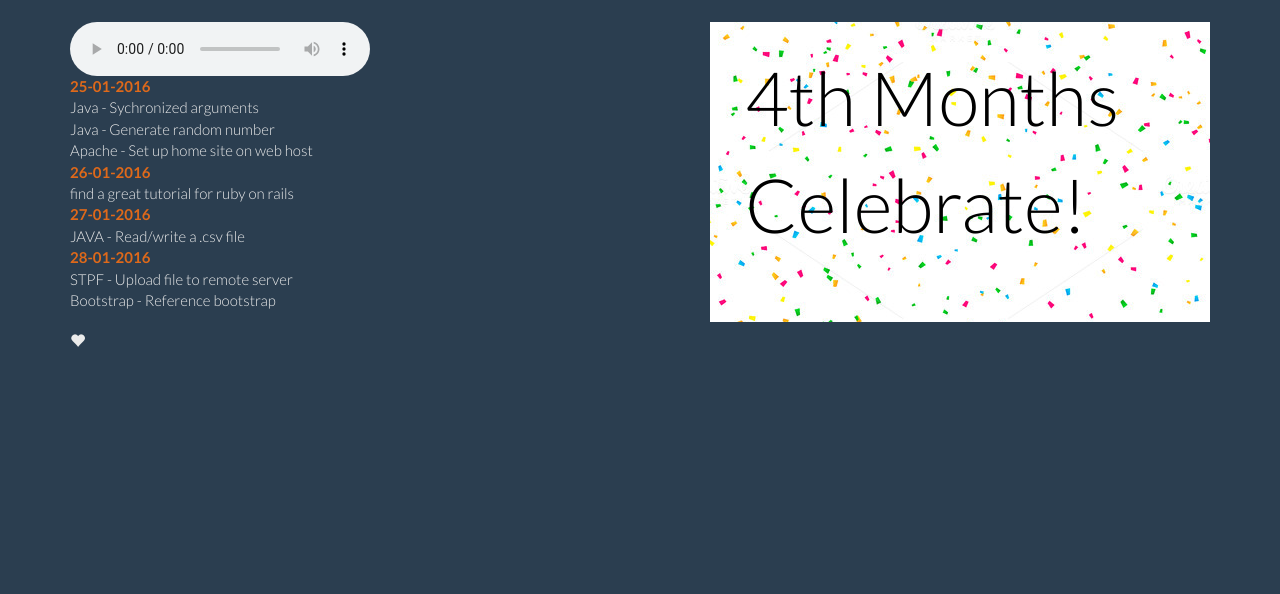
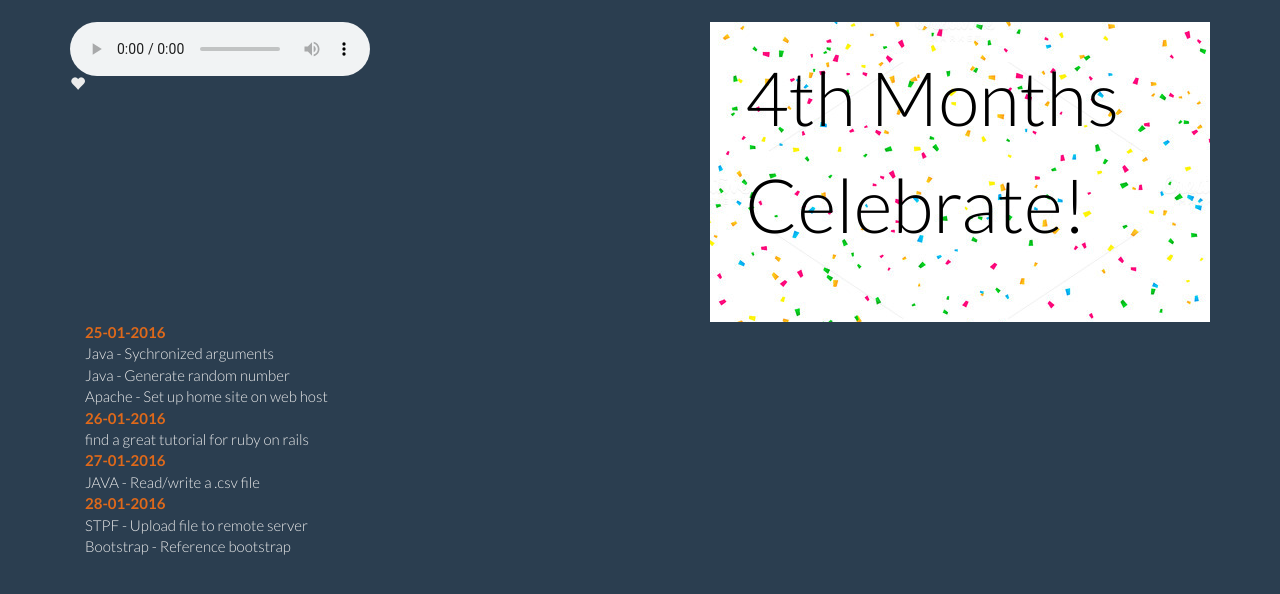
Before and after one commit to lt616/techJournal, a PHP site: page / in a window 1280 px wide. Shown: the part 62-656 px from the top of the page. Run offline with PHP 8.4, Linux system fonts and the light colour scheme; some libraries are stand-ins or nearby versions.

Commit message:
20160130

```diff
--- a/index.php
+++ b/index.php
@@ -25,12 +25,20 @@
 
 			.glyphicon{
 				font-size: 45px;
-			}
+			};
 
 			#wish{
 				width: 50px;
 				height: 50px;
-			}
+			};
+
+			#journalReview{
+				display: none;
+			};
+
+			#journalContext{
+				display: block;
+			};
 	</style>
 
 </head>
@@ -49,7 +57,7 @@
 	<div class="container">
 		<!-- Journal review module -->
 		<div class="row">
-			<div class="col-xs-12" id="journalReview">
+			<div class="col-xs-12 col-sm-12" id="journalReview">
 
 			</div>
 		</div>
@@ -66,7 +74,7 @@
 		</div>
 
 		<!-- Journal Content -->
-		<div id="journalContext">
+		<div class="col-xs-12 col-sm-12" id="journalContext">
 			<?php
 				$myfile = fopen("journalContext.html", "r") or die("Cannot open file journalContext.html");
 				echo "<dl>" . fread($myfile, filesize("journalContext.html")) . "</dl>";
@@ -102,7 +110,9 @@
 			}
 			xmlhttp.open("GET", url + "?FNAME=" + fileName, false);
 			xmlhttp.send(null);
+			document.getElementById("journalReview").style.display = block;
 			document.getElementById("journalReview").innerHTML = xmlhttp.responseText;
+			document.getElementById("journalContext").style.display = none;
 		});
 
 
```
